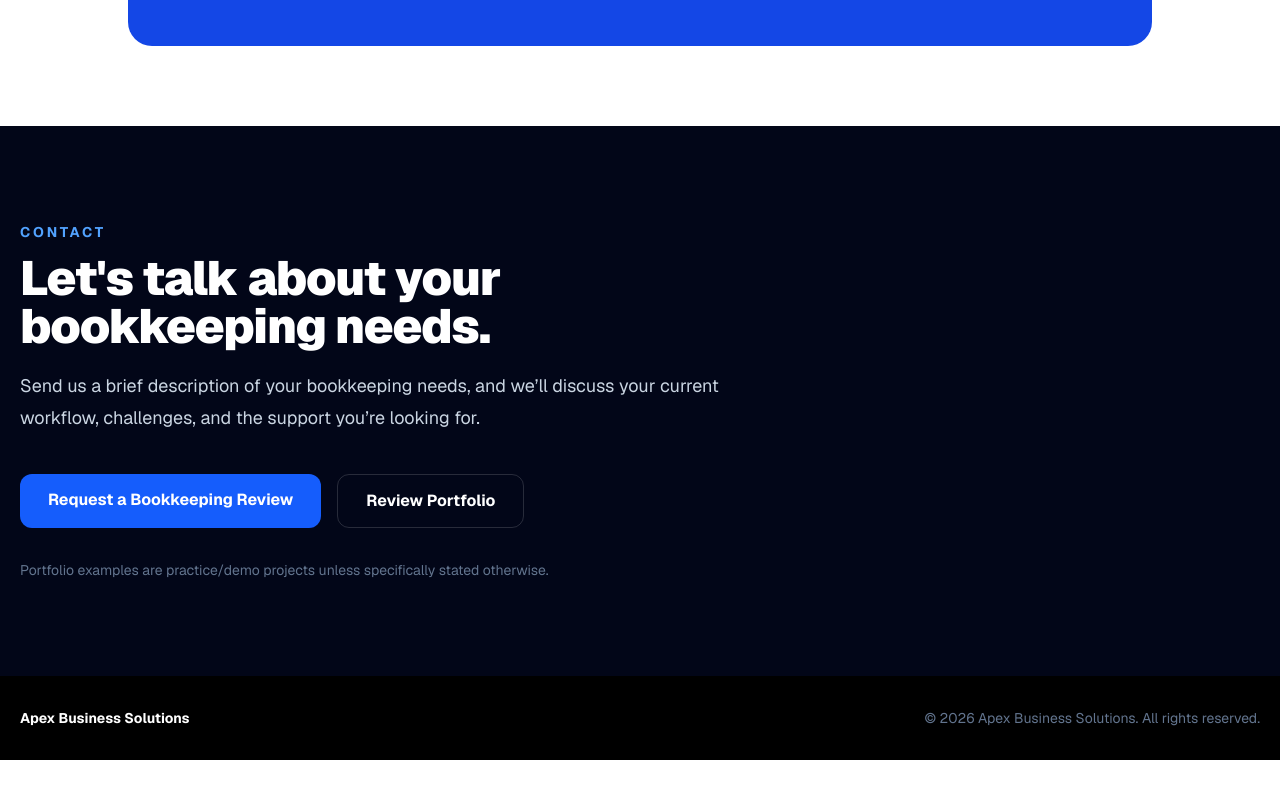
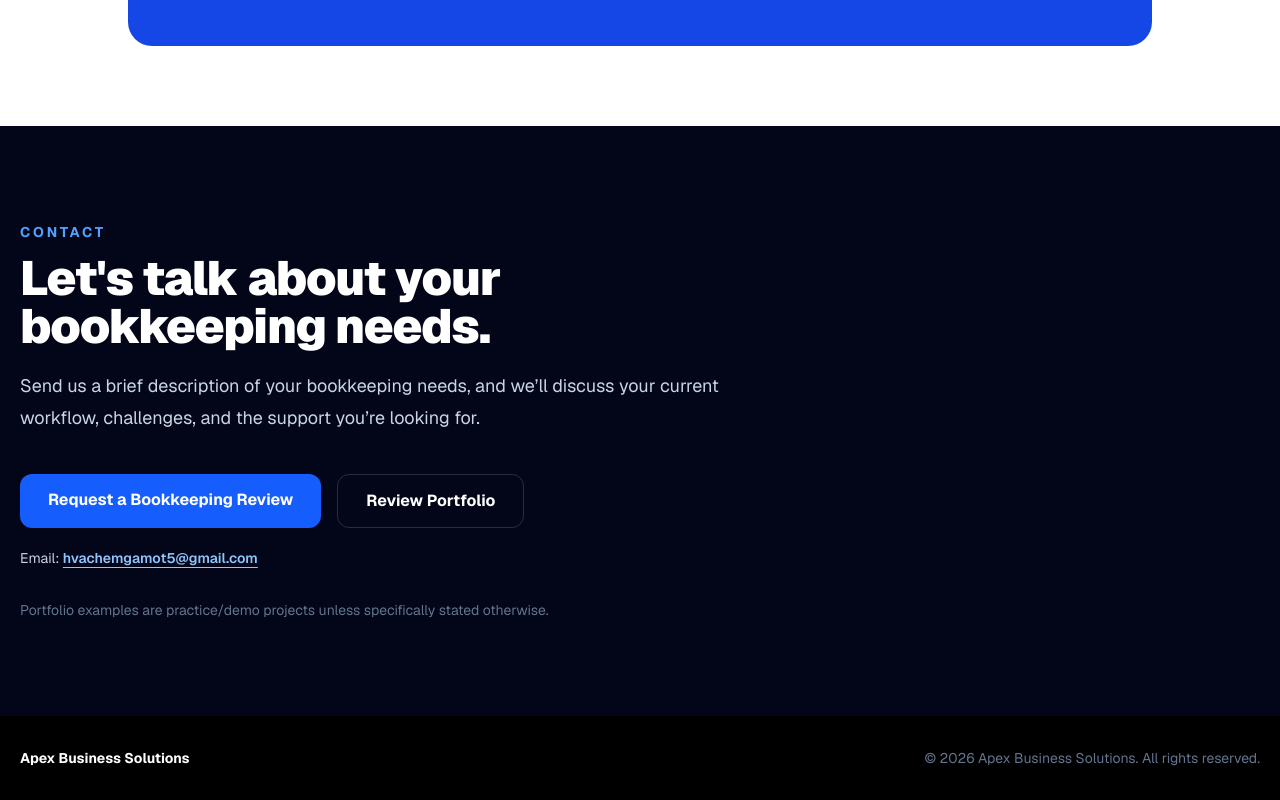
Before and after one commit to hvachemgamot5/ApexBusinessSolutions, a Next.js app: page / in a window 1280 px wide. Shown: the part 3544-4344 px from the top of the page. Before the commit the page ends 4304 px from the top, so only its background shows below. Built offline with nearby package versions, Linux system fonts and the light colour scheme.

Commit message:
Update Apex Business Solutions contact email

```diff
--- a/app/page.tsx
+++ b/app/page.tsx
@@ -198,9 +198,12 @@ export default function Home() {
             <p className="mt-5 text-lg leading-8 text-slate-300">Send us a brief description of your bookkeeping needs, and we’ll discuss your current workflow, challenges, and the support you’re looking for.</p>
           </div>
           <div className="mt-10 flex flex-col gap-4 sm:flex-row">
-            <a href="mailto:contact@apexbusinesssolutions.com?subject=Bookkeeping%20Inquiry" className="rounded-xl bg-blue-600 px-7 py-3.5 text-center font-bold hover:bg-blue-500">Request a Bookkeeping Review</a>
+            <a href="mailto:hvachemgamot5@gmail.com?subject=Bookkeeping%20Inquiry" className="rounded-xl bg-blue-600 px-7 py-3.5 text-center font-bold hover:bg-blue-500">Request a Bookkeeping Review</a>
             <a href="#portfolio" className="rounded-xl border border-white/15 px-7 py-3.5 text-center font-bold hover:bg-white/10">Review Portfolio</a>
           </div>
+          <p className="mt-5 text-center text-sm text-slate-300 sm:text-left">
+            Email: <a href="mailto:hvachemgamot5@gmail.com" className="font-semibold text-blue-300 underline underline-offset-4 hover:text-white">hvachemgamot5@gmail.com</a>
+          </p>
           <p className="mt-8 text-sm text-slate-500">Portfolio examples are practice/demo projects unless specifically stated otherwise.</p>
         </div>
       </section>
```
